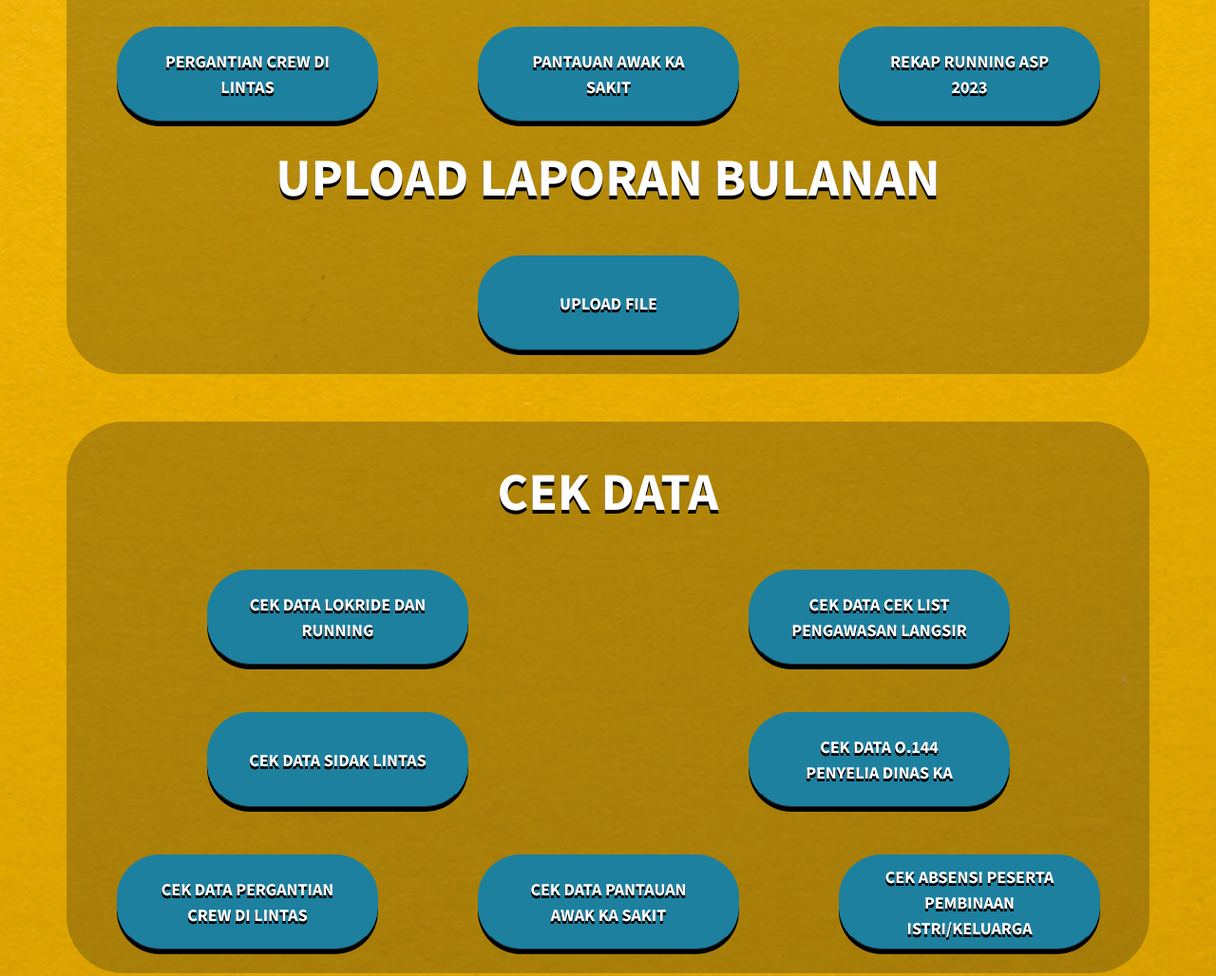
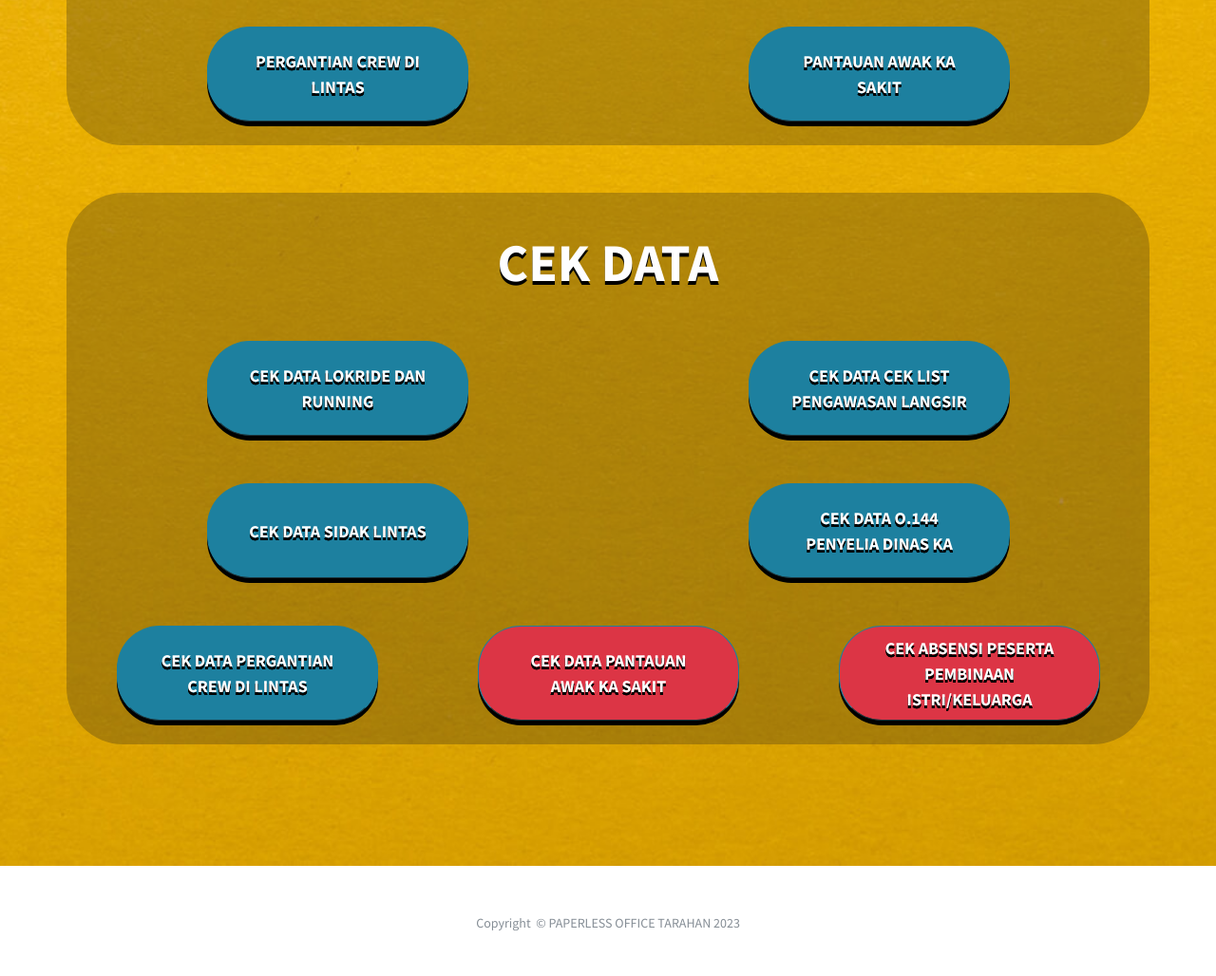
Before and after one commit to crewthn/office, a plain HTML site: page index.html in a window 1280 px wide. Shown: the part 823-1851 px from the top of the page at 95% size. Drawn offline with nearby package versions, Linux system fonts and the light colour scheme; a web font is replaced by a local one.

Commit message:
Add files via upload

```diff
--- a/index.html
+++ b/index.html
@@ -10,9 +10,6 @@
     <link rel="stylesheet" href="https://fonts.googleapis.com/css?family=Alfa+Slab+One&amp;display=swap">
     <link rel="stylesheet" href="https://fonts.googleapis.com/css?family=Alike+Angular&amp;display=swap">
     <link rel="stylesheet" href="assets/fonts/font-awesome.min.css">
-    <link rel="stylesheet" href="assets/css/Drag--Drop-Upload-Form.css">
-    <link rel="stylesheet" href="assets/css/Drag-and-Drop-Multiple-File-Form-Input-upload-Advanced.css">
-    <link rel="stylesheet" href="assets/css/Drag-Drop-File-Input-Upload.css">
     <link rel="stylesheet" href="https://cdnjs.cloudflare.com/ajax/libs/animate.css/3.5.2/animate.min.css">
     <link rel="stylesheet" href="assets/css/Login-Form-Basic.css">
 </head>
@@ -39,10 +36,7 @@
             <div class="row">
                 <div class="col d-flex d-lg-flex justify-content-center align-items-center justify-content-lg-center align-items-lg-center" style="height: 150px;"><a class="btn btn-primary d-flex d-lg-flex justify-content-center align-items-center justify-content-lg-center align-items-lg-center pulse animated btn-xl js-scroll-trigger" role="button" href="https://forms.gle/Y2fcg8jdimy5tgrF8" style="--bs-primary: #284183;--bs-primary-rgb: 40,65,131;border-bottom-color: rgb(27,53,61);margin: 10px;text-align: center;border-radius: 45px;width: 275PX;font-size: 18px;font-weight: bold;box-shadow: 0px 5px rgb(0,0,0);text-shadow: 0px 3px rgb(0,0,0), 0px 3px rgb(0,0,0), 0px 3px rgb(0,0,0);height: 100px;">PERGANTIAN CREW DI LINTAS</a></div>
                 <div class="col d-flex d-lg-flex justify-content-center align-items-center justify-content-lg-center align-items-lg-center" style="height: 150px;"><a class="btn btn-primary d-flex d-lg-flex justify-content-center align-items-center justify-content-lg-center align-items-lg-center pulse animated btn-xl js-scroll-trigger" role="button" href="https://forms.gle/DfvDfoL9cuL4qPjWA" style="--bs-primary: #284183;--bs-primary-rgb: 40,65,131;border-bottom-color: rgb(27,53,61);margin: 10px;text-align: center;border-radius: 45px;width: 275PX;font-size: 18px;font-weight: bold;box-shadow: 0px 5px rgb(0,0,0);text-shadow: 0px 3px rgb(0,0,0), 0px 3px rgb(0,0,0), 0px 3px rgb(0,0,0);height: 100px;">PANTAUAN AWAK KA SAKIT</a></div>
-                <div class="col d-flex d-lg-flex justify-content-center align-items-center justify-content-lg-center align-items-lg-center" style="height: 150px;"><a class="btn btn-primary d-flex d-lg-flex justify-content-center align-items-center justify-content-lg-center align-items-lg-center pulse animated btn-xl js-scroll-trigger" role="button" href="https://docs.google.com/spreadsheets/d/1I7WRwC5zBHWaZN2Dh_bFqUfIMaSDibi3/edit?usp=sharing&amp;ouid=103520005421274670018&amp;rtpof=true&amp;sd=true" style="--bs-primary: #284183;--bs-primary-rgb: 40,65,131;border-bottom-color: rgb(27,53,61);margin: 10px;text-align: center;border-radius: 45px;width: 275PX;font-size: 18px;font-weight: bold;box-shadow: 0px 5px rgb(0,0,0);text-shadow: 0px 3px rgb(0,0,0), 0px 3px rgb(0,0,0), 0px 3px rgb(0,0,0);height: 100px;">REKAP RUNNING ASP 2023</a></div>
             </div>
-            <h2 class="text-center d-lg-flex justify-content-lg-center align-items-lg-center mb-1" style="font-weight: bold;font-size: 56px;box-shadow: 0px 0px;color: rgb(254,254,255);padding-bottom: 20px;text-shadow: 0px 4px rgb(0,0,0);font-family: 'Source Sans Pro', sans-serif;">UPLOAD LAPORAN BULANAN</h2>
-            <div class="col d-flex d-lg-flex justify-content-center align-items-center justify-content-lg-center align-items-lg-center" style="height: 150px;"><a class="btn btn-primary d-flex d-lg-flex justify-content-center align-items-center justify-content-lg-center align-items-lg-center pulse animated btn-xl js-scroll-trigger" role="button" href="https://forms.gle/ycrzySEscfUHkbHe6" style="--bs-primary: #284183;--bs-primary-rgb: 40,65,131;border-bottom-color: rgb(27,53,61);margin: 10px;text-align: center;border-radius: 45px;width: 275PX;font-size: 18px;font-weight: bold;box-shadow: 0px 5px rgb(0,0,0);text-shadow: 0px 3px rgb(0,0,0), 0px 3px rgb(0,0,0), 0px 3px rgb(0,0,0);height: 100px;">UPLOAD FILE</a></div>
         </div>
         <div class="container my-auto text-center" style="background: rgba(33,31,31,0.27);border-radius: 60px;">
             <h2 class="text-center d-lg-flex justify-content-lg-center align-items-lg-center mb-1" style="font-weight: bold;font-size: 56px;box-shadow: 0px 0px;color: rgb(254,254,255);padding-bottom: 20px;text-shadow: 0px 4px rgb(0,0,0);font-family: 'Source Sans Pro', sans-serif;padding-top: 40px;">CEK DATA</h2>
@@ -56,8 +50,8 @@
             </div>
             <div class="row">
                 <div class="col d-flex d-lg-flex justify-content-center align-items-center justify-content-lg-center align-items-lg-center" style="height: 150px;"><a class="btn btn-primary d-flex d-lg-flex justify-content-center align-items-center justify-content-lg-center align-items-lg-center pulse animated btn-xl js-scroll-trigger" role="button" href="https://docs.google.com/spreadsheets/d/1K8EIbhRjz7RsQxe9VpvXZY4pFG9mC4b5d3brUNgP4c8/edit?usp=sharing" style="--bs-primary: #284183;--bs-primary-rgb: 40,65,131;border-bottom-color: rgb(27,53,61);margin: 10px;text-align: center;border-radius: 45px;width: 275PX;font-size: 18px;font-weight: bold;box-shadow: 0px 5px rgb(0,0,0);text-shadow: 0px 3px rgb(0,0,0), 0px 3px rgb(0,0,0), 0px 3px rgb(0,0,0);height: 100px;background: #1d809f;">CEK DATA PERGANTIAN CREW DI LINTAS</a></div>
-                <div class="col d-flex d-lg-flex justify-content-center align-items-center justify-content-lg-center align-items-lg-center" style="height: 150px;"><a class="btn btn-primary d-flex d-lg-flex justify-content-center align-items-center justify-content-lg-center align-items-lg-center pulse animated btn-xl js-scroll-trigger" role="button" href="https://docs.google.com/spreadsheets/d/1gnArZsjAhBQeBL9PvKDhgzRUmiIn3X-deTIONcgj9eM/edit?usp=sharing" style="--bs-primary: #284183;--bs-primary-rgb: 40,65,131;border-bottom-color: rgb(27,53,61);margin: 10px;text-align: center;border-radius: 45px;width: 275PX;font-size: 18px;font-weight: bold;box-shadow: 0px 5px rgb(0,0,0);text-shadow: 0px 3px rgb(0,0,0), 0px 3px rgb(0,0,0), 0px 3px rgb(0,0,0);height: 100px;background: #1d809f;">CEK DATA PANTAUAN AWAK KA SAKIT</a></div>
-                <div class="col d-flex d-lg-flex justify-content-center align-items-center justify-content-lg-center align-items-lg-center" style="height: 150px;"><a class="btn btn-primary d-flex d-lg-flex justify-content-center align-items-center justify-content-lg-center align-items-lg-center pulse animated btn-xl js-scroll-trigger" role="button" href="https://docs.google.com/spreadsheets/d/1qqSD4QLqco9VQer7UTFkM3iiLOSsQ46GNMftFSF-P4A/edit?usp=sharing" style="--bs-primary: #284183;--bs-primary-rgb: 40,65,131;border-bottom-color: rgb(27,53,61);margin: 10px;text-align: center;border-radius: 45px;width: 275PX;font-size: 18px;font-weight: bold;box-shadow: 0px 5px rgb(0,0,0);text-shadow: 0px 3px rgb(0,0,0), 0px 3px rgb(0,0,0), 0px 3px rgb(0,0,0);height: 100px;background: #1d809f;">CEK ABSENSI PESERTA PEMBINAAN ISTRI/KELUARGA</a></div>
+                <div class="col d-flex d-lg-flex justify-content-center align-items-center justify-content-lg-center align-items-lg-center" style="height: 150px;"><a class="btn btn-primary d-flex d-lg-flex justify-content-center align-items-center justify-content-lg-center align-items-lg-center pulse animated btn-xl js-scroll-trigger" role="button" href="https://docs.google.com/spreadsheets/d/1gnArZsjAhBQeBL9PvKDhgzRUmiIn3X-deTIONcgj9eM/edit?usp=sharing" style="--bs-primary: #284183;--bs-primary-rgb: 40,65,131;border-bottom-color: rgb(27,53,61);margin: 10px;text-align: center;border-radius: 45px;width: 275PX;font-size: 18px;font-weight: bold;box-shadow: 0px 5px rgb(0,0,0);text-shadow: 0px 3px rgb(0,0,0), 0px 3px rgb(0,0,0), 0px 3px rgb(0,0,0);height: 100px;background: var(--bs-red);">CEK DATA PANTAUAN AWAK KA SAKIT</a></div>
+                <div class="col d-flex d-lg-flex justify-content-center align-items-center justify-content-lg-center align-items-lg-center" style="height: 150px;"><a class="btn btn-primary d-flex d-lg-flex justify-content-center align-items-center justify-content-lg-center align-items-lg-center pulse animated btn-xl js-scroll-trigger" role="button" href="https://docs.google.com/spreadsheets/d/1qqSD4QLqco9VQer7UTFkM3iiLOSsQ46GNMftFSF-P4A/edit?usp=sharing" style="--bs-primary: #284183;--bs-primary-rgb: 40,65,131;border-bottom-color: rgb(27,53,61);margin: 10px;text-align: center;border-radius: 45px;width: 275PX;font-size: 18px;font-weight: bold;box-shadow: 0px 5px rgb(0,0,0);text-shadow: 0px 3px rgb(0,0,0), 0px 3px rgb(0,0,0), 0px 3px rgb(0,0,0);height: 100px;background: var(--bs-red);">CEK ABSENSI PESERTA PEMBINAAN ISTRI/KELUARGA</a></div>
             </div>
         </div>
     </header>
@@ -69,7 +63,6 @@
     <script src="assets/bootstrap/js/bootstrap.min.js"></script>
     <script src="assets/js/bs-init.js"></script>
     <script src="assets/js/stylish-portfolio.js"></script>
-    <script src="assets/js/Drag-and-Drop-Multiple-File-Form-Input-upload-Advanced.js"></script>
 </body>
 
 </html>
```
Also changed, not shown: 1 other file.
